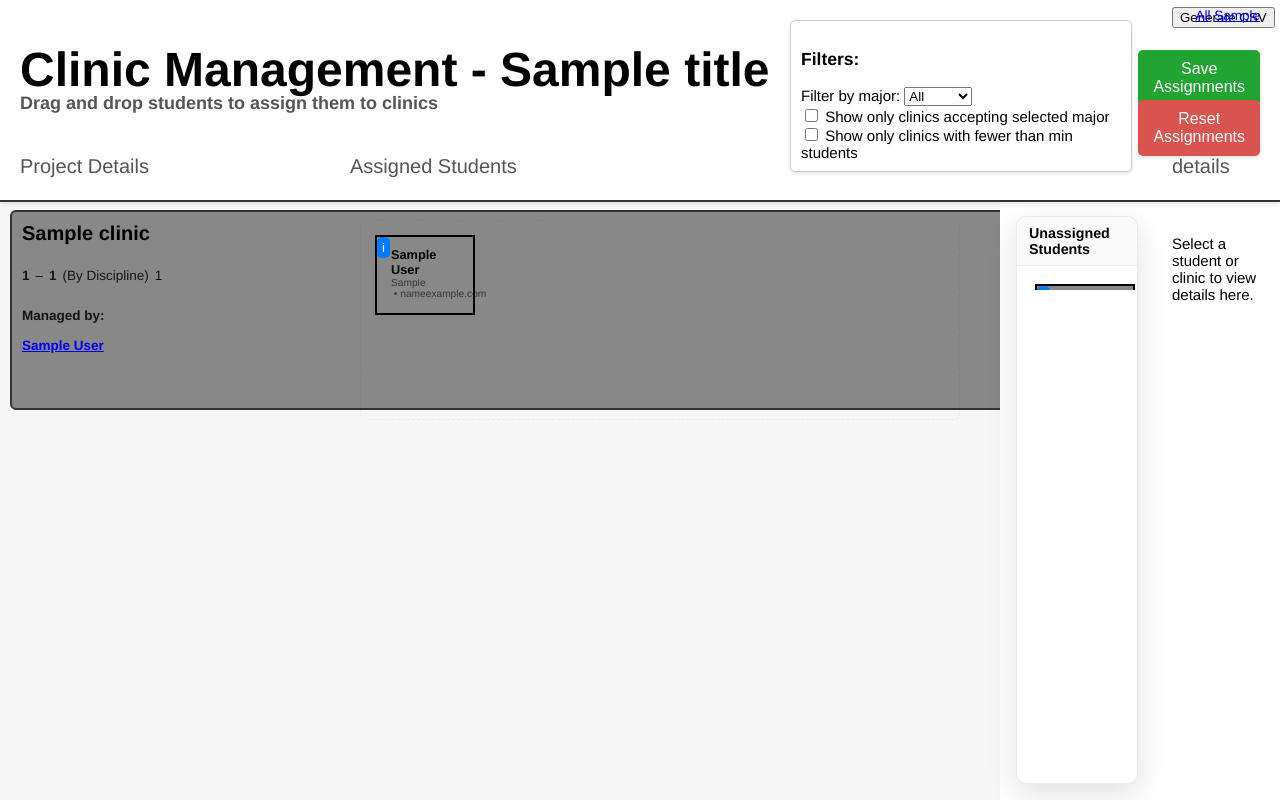
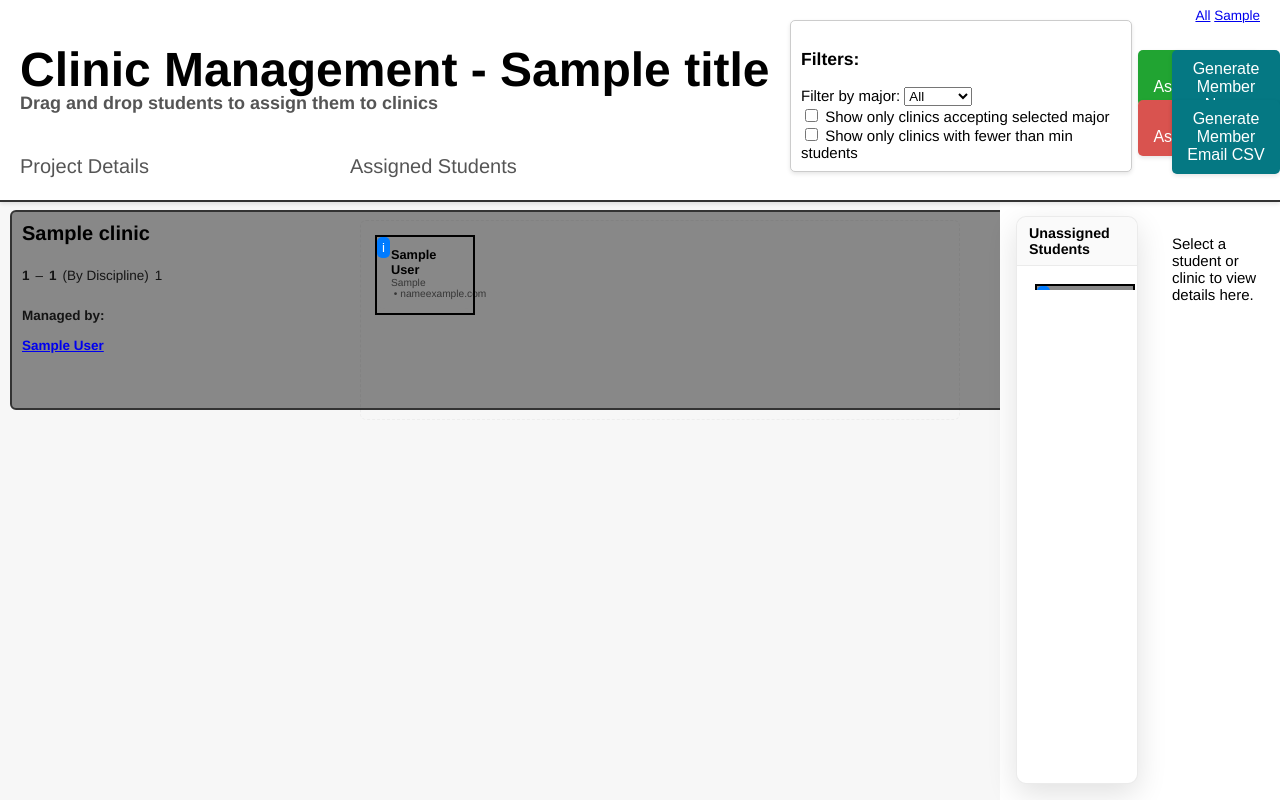
Before and after one commit to ebradley0/ClinicSort, a Django app: template ClinicMatchApp/templates/clinicmanagementview.html in a window 1280 px wide. Run offline with Django 5.2, Linux system fonts and the light colour scheme; tables that the repository leaves empty hold one stand-in row (values such as "Sample post"); the template is opened without the code that fills it: values that come from a table or form of the project are taken from there, most other values are stand-ins (such as "Sample title", 1, 10 or a date in 2020); data that the repository does not hold is empty; parts of the project's set-up code (start-up, migrations or seed data) failed here and were passed over; some libraries are stand-ins or nearby versions.

Commit message:
Added a name and email version of the csv generation

```diff
--- a/ClinicMatchApp/static/css/clinic_ops.css
+++ b/ClinicMatchApp/static/css/clinic_ops.css
@@ -93,6 +93,27 @@
   font-size: 16px;
   cursor: pointer;
   box-shadow: 0 2px 4px rgba(0,0,0,0.1);
+}
+.csv-button {
+  z-index: 1200;
+  background-color: #057883;
+  color: white;
+  border: none;
+  border-radius: 5px;
+  padding: 10px 15px;
+  font-size: 16px;
+  cursor: pointer;
+  box-shadow: 0 2px 4px rgba(0,0,0,0.1);
+}
+.name-button {
+  position: absolute;
+  top: 50px;
+  left: 0;
+}
+.email-button {
+  position: absolute;
+  top: 100px;
+  left: 0;
 }
 .secondary-header {
   position: absolute;
--- a/ClinicMatchApp/static/js/clinic_ops.js
+++ b/ClinicMatchApp/static/js/clinic_ops.js
@@ -352,13 +352,17 @@ window.addEventListener('load', function () {
     return cookieValue;
   }
 
-  document.getElementById('generate-csv').addEventListener('click', generateCSV);
-  function generateCSV() {
+  document.getElementById('generate-name-csv').addEventListener('click', generateNameCSV);
+  document.getElementById('generate-email-csv').addEventListener('click', generateEmailCSV);
+
+  function generateNameCSV() {
     let assignmentArray = []
     document.querySelectorAll('.clinic-container.item').forEach(clinicEl => {
       const clinicId = clinicEl.dataset.clinicId;
       const clinicInner = clinicEl.querySelector('.clinic-inner');
       const clinicTitle = clinicEl.dataset.title;
+      const clinicDepartment = clinicEl.dataset.major;
+      const clinicFunding = clinicEl.dataset.isFunded;
 
 
       if (!clinicInner) return;
@@ -367,19 +371,9 @@ window.addEventListener('load', function () {
       // Find all student items inside this clinic
       clinicInner.querySelectorAll('.student-item').forEach(studentEl => {
         const studentId = studentEl.dataset.studentId;
-        const bannerId = studentEl.dataset.banner;
-        const major = studentEl.dataset.major;
-        const email = studentEl.dataset.email;
         const name = studentEl.dataset.name;
 
         if (studentId && clinicId) {
-          // assignments.push({
-          //   id: studentId,
-          //   name: name,
-          //   banner_id: bannerId,
-          //   major: major,
-          //   email: email
-          // });
           assignments.push(
             name
           )
@@ -387,14 +381,53 @@ window.addEventListener('load', function () {
       });
 
       assignmentArray.push({
-        clinic_title: clinicTitle,
-        assignments: assignments
+        'Title': clinicTitle,
+        'Department': clinicDepartment,
+        'Externally Funded': clinicFunding,
+        'Assigned Students': assignments
       });
     });
 
-    console.log(assignmentArray);
+    // console.log(assignmentArray);
 
-    downloadCSV(assignmentArray);
+    downloadCSV(assignmentArray, 'name.csv');
+  }
+  function generateEmailCSV() {
+    let assignmentArray = []
+    document.querySelectorAll('.clinic-container.item').forEach(clinicEl => {
+      const clinicId = clinicEl.dataset.clinicId;
+      const clinicInner = clinicEl.querySelector('.clinic-inner');
+      const clinicTitle = clinicEl.dataset.title;
+      const clinicDepartment = clinicEl.dataset.major;
+      const clinicFunding = clinicEl.dataset.isFunded;
+
+
+      if (!clinicInner) return;
+
+      let assignments = []
+      // Find all student items inside this clinic
+      clinicInner.querySelectorAll('.student-item').forEach(studentEl => {
+        const studentId = studentEl.dataset.studentId;
+        const email = studentEl.dataset.email;
+
+        if (studentId && clinicId) {
+          assignments.push(
+            email
+          )
+        }
+      });
+
+      assignmentArray.push({
+        'Title': clinicTitle,
+        'Department': clinicDepartment,
+        'Externally Funded': clinicFunding,
+        'Assigned Students': assignments
+      });
+    });
+
+    // console.log(assignmentArray);
+
+    downloadCSV(assignmentArray, 'email.csv');
   }
   function downloadCSV(dataArray, filename = 'data.csv') {
       if (!dataArray || dataArray.length === 0) {
--- a/ClinicMatchApp/templates/clinicmanagementview.html
+++ b/ClinicMatchApp/templates/clinicmanagementview.html
@@ -46,14 +46,15 @@
       </div>
       <button class="save-button" id="save-assignments">Save Assignments</button>
       <button class="reset-button" id="reset-assignments">Reset Assignments</button>
-      <button class="csv-button" id="generate-csv">Generate CSV</button>
+      <button class="csv-button name-button" id="generate-name-csv">Generate Member Name CSV</button>
+      <button class="csv-button email-button" id="generate-email-csv">Generate Member Email CSV</button>
     </div>
   </div>
   </div>
   <!-- left clinics column -->
   <div class="clinics-board" aria-label="Clinics column">
         {% for clinic in clinics %}
-        <div class="clinic-container item" data-clinic-id="{{ clinic.id }}" data-major="{{ clinic.department.major }}" data-is-general="{{ clinic.is_general }}" data-total="{{ clinic.current_students.count|default_if_none:0 }}" data-total-max="{{ clinic.total_max|default:0 }}" data-total-min="{{ clinic.total_min|default:0 }}" data-title="{{ clinic.title }}">
+        <div class="clinic-container item" data-clinic-id="{{ clinic.id }}" data-major="{{ clinic.department.major }}" data-is-general="{{ clinic.is_general }}" data-is-funded="{{ clinic.is_externally_funded }}" data-total="{{ clinic.current_students.count|default_if_none:0 }}" data-total-max="{{ clinic.total_max|default:0 }}" data-total-min="{{ clinic.total_min|default:0 }}" data-title="{{ clinic.title }}">
             <div class="clinic-card {{ clinic.department }}"
                  style="--color: {{ clinic.department.color }};">
                 <div class="clinic-info">
@@ -87,7 +88,7 @@
                         data-banner="{{ student.banner_id }}"
                         data-major="{{ student.major }}"
                         data-email="{{ student.email }}"
-                        data-name="{{ student.first_name }} {{student.last_name }}"
+                        data-name="{{ student.first_name }} {{ student.last_name }}"
                         {% if student.alternative_major %}
                           style="--color: {{ student.major.color }}; background: linear-gradient(to right, var(--color) 0%, #fff 100%);"
                         {% else %}
@@ -127,6 +128,8 @@
         data-student-id="{{ student.id }}"
         data-banner="{{ student.banner_id }}"
         data-major="{{ student.major }}"
+        data-email="{{ student.email }}"
+        data-name="{{ student.first_name }} {{ student.last_name }}"
         {% if student.alternative_major %}
           style="--color: {{ student.major.color }}; background: linear-gradient(to right, var(--color) 0%, #fff 100%);"
         {% else %}
```
